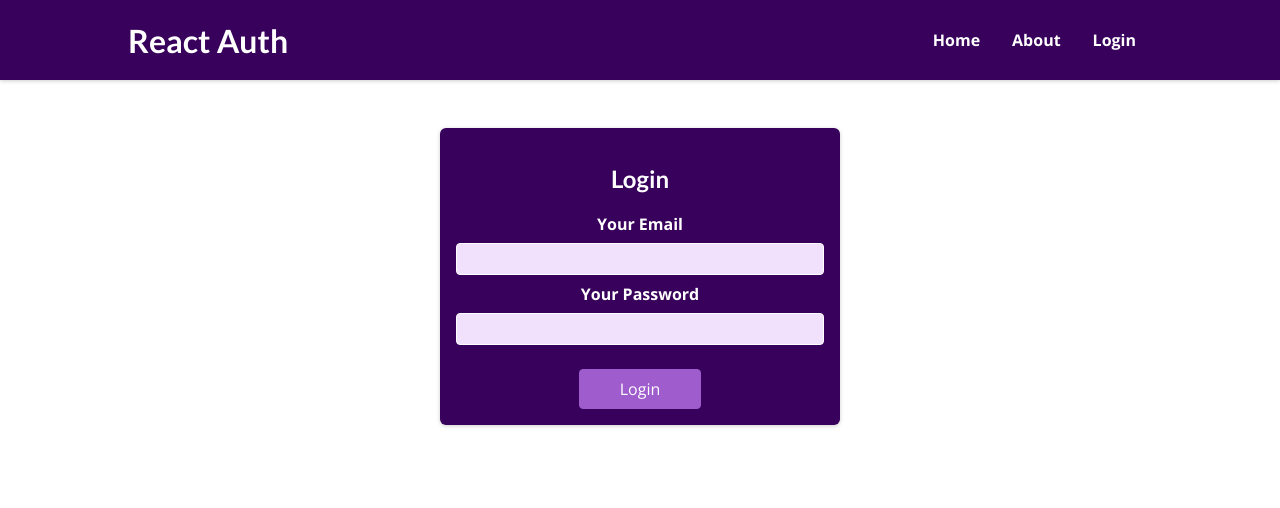
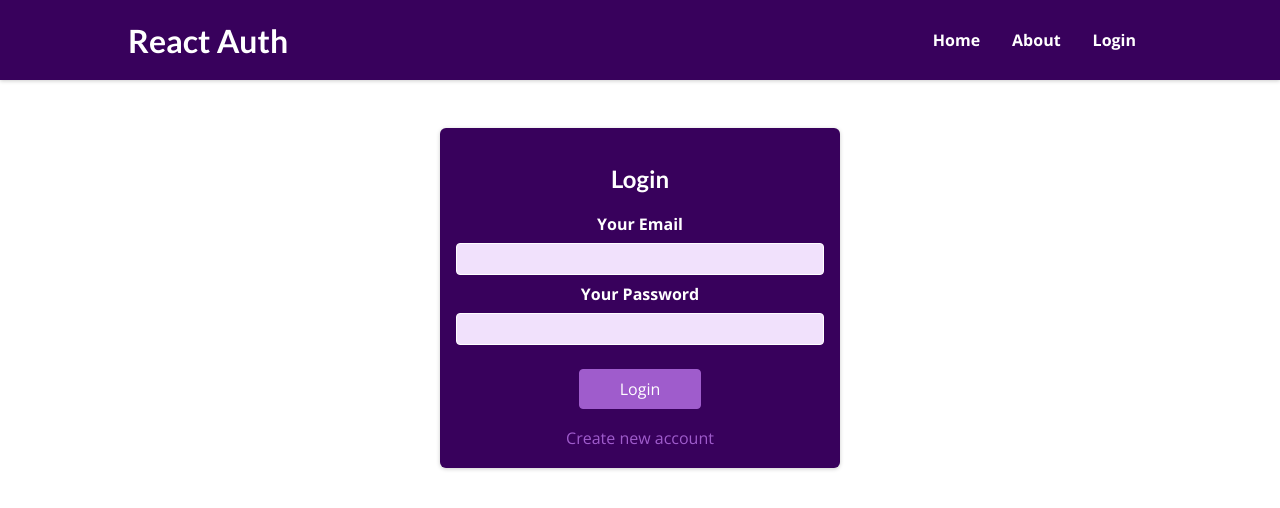
Before and after one commit to Abhishek-Gharat/Authentication-main, a React (Create React App) app: page /auth in a window 1280 px wide. Shown: the top 508 px of the page. Built offline with nearby package versions, Linux system fonts and the light colour scheme.

Commit message:
Restore signup functionality - allow users to create accounts

```diff
--- a/src/components/Auth/AuthForm.js
+++ b/src/components/Auth/AuthForm.js
@@ -8,11 +8,17 @@ const AuthForm = () => {
   const authCtx = useContext(AuthContext);
   const history = useHistory();
 
+  const [isLogin, setIsLogin] = useState(true);
   const [isLoading, setIsLoading] = useState(false);
   const [error, setError] = useState('');
 
   const emailInputRef = useRef();
   const passwordInputRef = useRef();
+
+  const switchAuthModeHandler = () => {
+    setIsLogin((prevState) => !prevState);
+    setError('');
+  };
 
   const submitHandler = async (event) => {
     event.preventDefault();
@@ -24,7 +30,13 @@ const AuthForm = () => {
     setError('');
     const apiKey = process.env.REACT_APP_FIREBASE_API_KEY;
 
-    const url = `https://identitytoolkit.googleapis.com/v1/accounts:signInWithPassword?key=${apiKey}`;
+    let url;
+
+    if (isLogin) {
+      url = `https://identitytoolkit.googleapis.com/v1/accounts:signInWithPassword?key=${apiKey}`;
+    } else {
+      url = `https://identitytoolkit.googleapis.com/v1/accounts:signUp?key=${apiKey}`;
+    }
 
     try {
       const response = await fetch(url, {
@@ -49,7 +61,7 @@ const AuthForm = () => {
 
       authCtx.login(data.idToken, enteredEmail);
 
-      // Redirect to products page after successful login
+      // Redirect to products page after successful login/signup
       history.replace('/products');
     } catch (err) {
       setError(err.message);
@@ -60,7 +72,7 @@ const AuthForm = () => {
 
   return (
     <section className={classes.auth}>
-      <h1>Login</h1>
+      <h1>{isLogin ? 'Login' : 'Sign Up'}</h1>
 
       <form onSubmit={submitHandler}>
         <div className={classes.control}>
@@ -90,11 +102,21 @@ const AuthForm = () => {
         <div className={classes.actions}>
           {!isLoading && (
             <button>
-              Login
+              {isLogin ? 'Login' : 'Create Account'}
             </button>
           )}
 
           {isLoading && <p>Sending request...</p>}
+
+          <button
+            type='button'
+            className={classes.toggle}
+            onClick={switchAuthModeHandler}
+          >
+            {isLogin
+              ? 'Create new account'
+              : 'Login with existing account'}
+          </button>
         </div>
       </form>
     </section>
```
Also changed, not shown: 7 other files (tests, documents, lock files or other folders).
